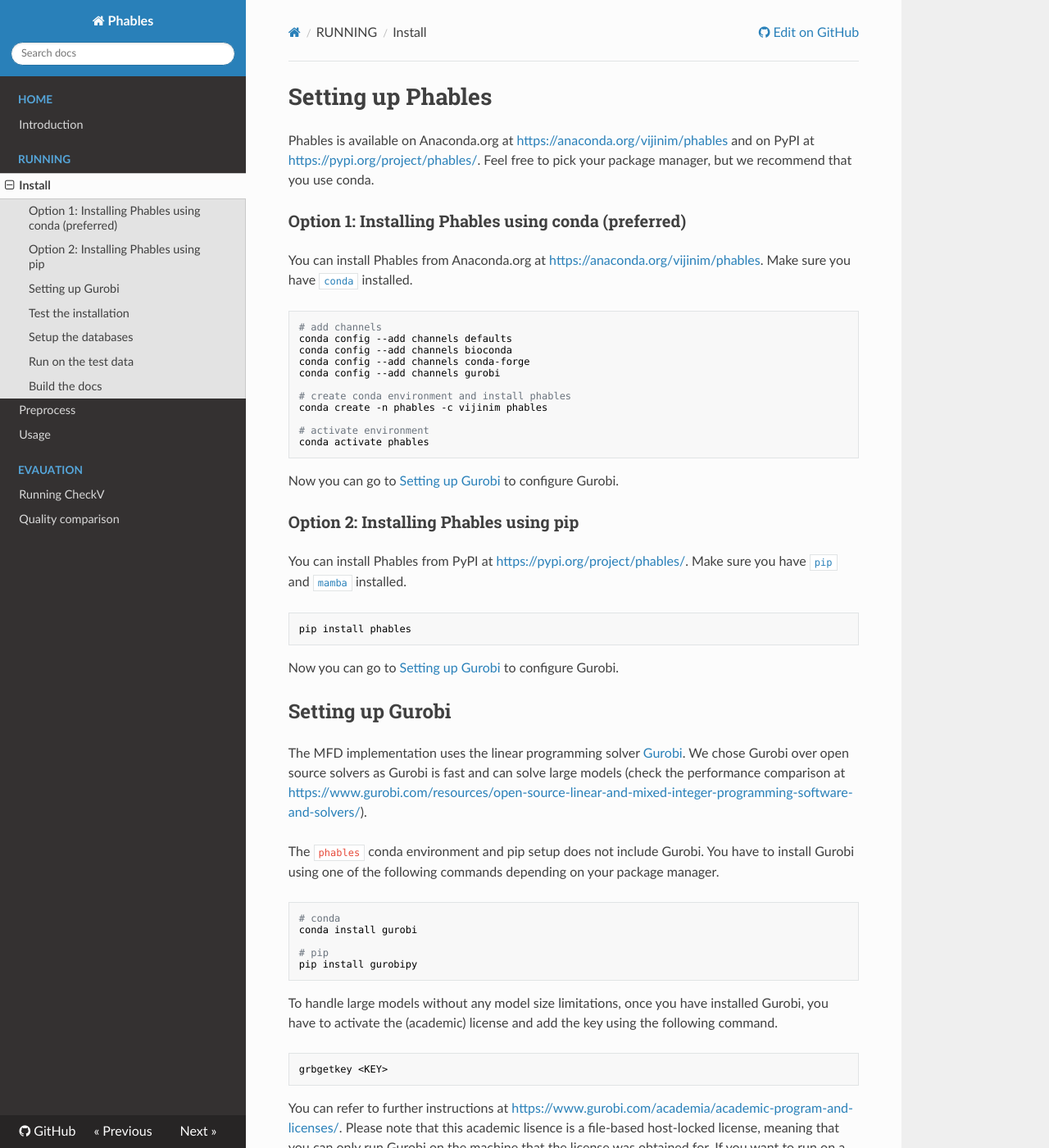
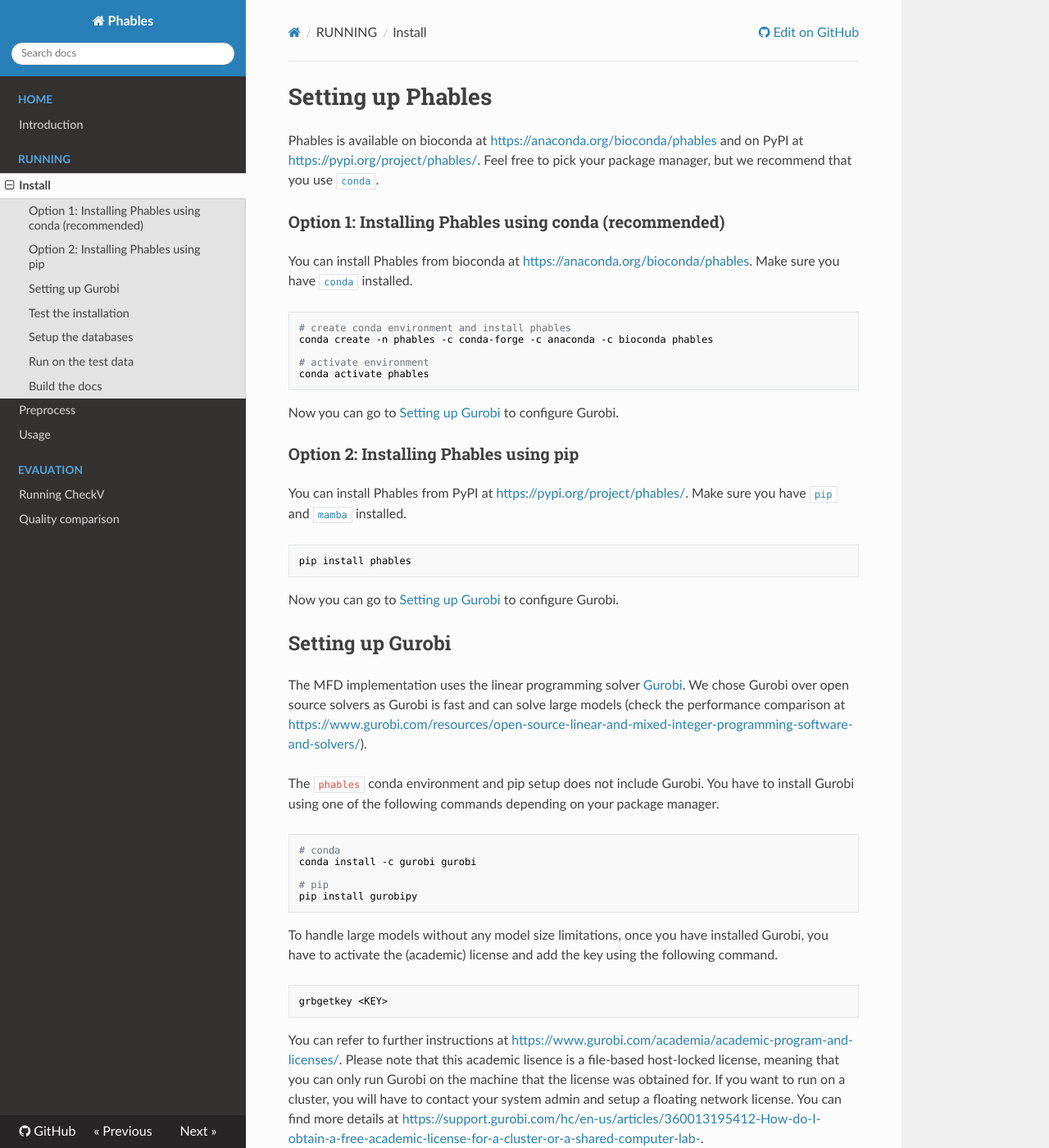
Before and after one commit to Vini2/phables, an MkDocs documentation site: the page built from docs/install.md, in a window 1280 px wide and 1400 px high. Shown: the whole window at 82% size. Built offline with MkDocs 1.6.1, drawn with Linux system fonts in a browser that asks for light colours; nearby versions of some CDN libraries; a script that is not in the unit is left out.

Commit message:
DOC: Update installations steps

````diff
--- a/docs/install.md
+++ b/docs/install.md
@@ -1,20 +1,14 @@
 # Setting up Phables
 
-Phables is available on Anaconda.org at [https://anaconda.org/vijinim/phables](https://anaconda.org/vijinim/phables) and on PyPI at [https://pypi.org/project/phables/](https://pypi.org/project/phables/). Feel free to pick your package manager, but we recommend that you use conda.
+Phables is available on bioconda at [https://anaconda.org/bioconda/phables](https://anaconda.org/bioconda/phables) and on PyPI at [https://pypi.org/project/phables/](https://pypi.org/project/phables/). Feel free to pick your package manager, but we recommend that you use [`conda`](https://docs.conda.io/en/latest/).
 
-### Option 1: Installing Phables using conda (preferred)
+### Option 1: Installing Phables using conda (recommended)
 
-You can install Phables from Anaconda.org at [https://anaconda.org/vijinim/phables](https://anaconda.org/vijinim/phables). Make sure you have [`conda`](https://docs.conda.io/en/latest/) installed.
+You can install Phables from bioconda at [https://anaconda.org/bioconda/phables](https://anaconda.org/bioconda/phables). Make sure you have [`conda`](https://docs.conda.io/en/latest/) installed.
 
 ```bash
-# add channels
-conda config --add channels defaults
-conda config --add channels bioconda
-conda config --add channels conda-forge
-conda config --add channels gurobi
-
 # create conda environment and install phables
-conda create -n phables -c vijinim phables
+conda create -n phables -c conda-forge -c anaconda -c bioconda phables
 
 # activate environment
 conda activate phables
````
Also changed, not shown: other parts of docs/install.md (+1 -1 lines), README.md (+9 -15 lines).
